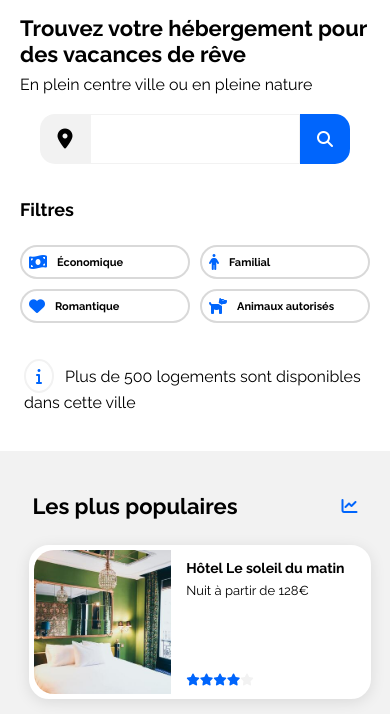
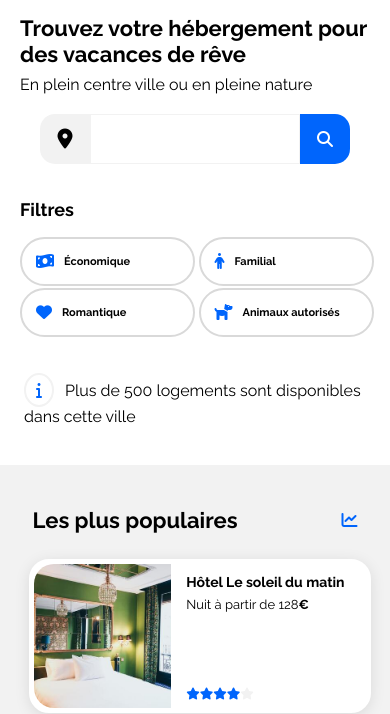
Before and after one commit to mel0ness/Project-3, a plain HTML site: page index.html in a window 390 px wide. Shown: the part 138-852 px from the top of the page. Drawn offline with Linux system fonts and the light colour scheme.

Commit message:
plus que les cards

```diff
--- a/css/style.css
+++ b/css/style.css
@@ -193,23 +193,18 @@ button {
 
 .filters {
   display: flex;
-  flex-direction: row;
-  width: 860px;
   justify-content: flex-start;
+  width: 1000px;
+  max-width: 100%;
   margin-bottom: 36px;
-  gap: 2%;
+  gap: 5%;
 }
 
 .filters h2 {
   font-size: 18px;
 }
 
-.grid-line {
-  display: flex;
-  gap: 20px;
-}
-
-.filters .grid-line div {
+.filters div {
   display: flex;
   align-items: center;
   font-weight: 700;
@@ -220,7 +215,7 @@ button {
   gap: 10px;
 }
 
-.filters .grid-line div:hover {
+.filters div:hover {
   background-color: #deebff;
   cursor: pointer;
 }
@@ -240,6 +235,10 @@ button {
 }
 
 /* carte-1  */
+
+.euros {
+  font-weight: 600;
+}
 
 .components {
   display: flex;
@@ -442,16 +441,12 @@ ________________________________________________________________________________
   /* filtres */
 
   .filters {
-    gap: 10px;
+    gap: 1%;
     max-width: 100%;
   }
 
-  .filters .grid-line {
-    gap: 10px;
-  }
-
-  .filters .grid-line div {
-    padding: 7px 7px 7px 7px;
+  .filters div {
+    padding: 12px 12px 12px 12px;
   }
 
   /* carte-2 */
@@ -476,15 +471,15 @@ ________________________________________________________________________________
   /* carte-3 */
 
   .three {
-    height: 267px;
+    height: 274px;
   }
   .three img {
     height: 211px;
   }
   .three h3 {
-    margin: 0;
-    text-align: center;
+    margin: 10px 10px 0 10px;
   }
+
   /* logements et plus popuaires */
 
   .logements {
@@ -571,20 +566,19 @@ ________________________________________________________________________________
   /* filtres */
 
   .filters {
-    flex-direction: column;
-    align-items: baseline;
+    display: grid;
+    grid-template-columns: 50% 50%;
+    grid-template-rows: 1fr 1fr 1fr;
     max-width: 100%;
   }
 
-  .grid-line {
-    justify-content: center;
-    width: 100%;
+  .filters div {
+    font-size: 11px;
+    padding: 14px 14px 14px 14px;
   }
 
-  .filters .grid-line div {
-    font-size: 11px;
-    width: 220px;
-    max-width: 70%;
+  .filters h2 {
+    grid-column: 1 / span 2;
   }
 
   /* carte-1 */
--- a/index.html
+++ b/index.html
@@ -42,14 +42,10 @@
                 <!-- filtres -->
                 <article class="filters">
                     <h2>Filtres</h2>
-                    <div class="grid-line">
-                        <div><i class="fa-solid fa-money-bill-wave"></i>Économique</div>
-                        <div><i class="fa-sharp fa-solid fa-person"></i>Familial</div>
-                    </div>
-                    <div class="grid-line">
-                        <div><i class="fa-solid fa-heart"></i>Romantique</div>
-                        <div><i class="fa-solid fa-dog"></i>Animaux autorisés</div>
-                    </div>
+                    <div><i class="fa-solid fa-money-bill-wave"></i>Économique</div>
+                    <div><i class="fa-sharp fa-solid fa-person"></i>Familial</div>
+                    <div><i class="fa-solid fa-heart"></i>Romantique</div>
+                    <div><i class="fa-solid fa-dog"></i>Animaux autorisés</div>
                 </article>
 
                 <!-- infos -->
@@ -70,7 +66,7 @@
                                         alt="Photos hébergements Markus Loke" title="photo non contractuelle"></div>
 
                                 <h3>Auberge La Canebière</h3>
-                                <p>Nuit à partir de 25€</p>
+                                <p>Nuit à partir de 25<span class=euros>€</span></p>
                                 <p class="star-line"><i class="fa-solid fa-star"></i><i class="fa-solid fa-star"></i><i
                                         class="fa-solid fa-star"></i><i class="fa-solid fa-star"></i><i
                                         class="fa-solid fa-star last-star"></i>
@@ -83,7 +79,7 @@
                                         alt="Photos hébergements Fred Kleber" title="photo non contractuelle"></div>
 
                                 <h3>Hôtel du port</h3>
-                                <p>Nuit à partir de 52€</p>
+                                <p>Nuit à partir de 52<span class=euros>€</span></p>
                                 <p class="star-line"><i class="fa-solid fa-star"></i><i class="fa-solid fa-star"></i><i
                                         class="fa-solid fa-star"></i><i class="fa-solid fa-star"></i><i
                                         class="fa-solid fa-star last-star"></i>
@@ -96,7 +92,7 @@
                                         alt="Photos hébergements Reisetopia" title="photo non contractuelle"></div>
 
                                 <h3>Hôtel Les mouettes</h3>
-                                <p>Nuit à partir de 76€</p>
+                                <p>Nuit à partir de 76<span class=euros>€</span></p>
                                 <p class="star-line"><i class="fa-solid fa-star"></i><i class="fa-solid fa-star"></i><i
                                         class="fa-solid fa-star"></i><i class="fa-solid fa-star"></i><i
                                         class="fa-solid fa-star last-star"></i>
@@ -110,7 +106,7 @@
                                         alt="Photos hébergements Annie Spratt" title="photo non contractuelle"></div>
 
                                 <h3>Hôtel de la mer</h3>
-                                <p>Nuit à partir de 46€</p>
+                                <p>Nuit à partir de 46<span class=euros>€</span></p>
                                 <p class="star-line"><i class="fa-solid fa-star"></i><i class="fa-solid fa-star"></i><i
                                         class="fa-solid fa-star"></i><i class="fa-solid fa-star"></i><i
                                         class="fa-solid fa-star last-star"></i>
@@ -123,7 +119,7 @@
                                         alt="Photos hébergements Nicate Lee" title="photo non contractuelle"></div>
 
                                 <h3>Auberge Le Panier</h3>
-                                <p>Nuit à partir de 23€</p>
+                                <p>Nuit à partir de 23<span class=euros>€</span></p>
                                 <p class="star-line"><i class="fa-solid fa-star"></i><i class="fa-solid fa-star"></i><i
                                         class="fa-solid fa-star"></i><i class="fa-solid fa-star"></i><i
                                         class="fa-solid fa-star last-star"></i>
@@ -136,7 +132,7 @@
                                         alt="Photos hébergements Febrian Zakaria" title="photo non contractuelle"></div>
 
                                 <h3>Hôtel Chez Amina</h3>
-                                <p>Nuit à partir de 96€</p>
+                                <p>Nuit à partir de 96<span class=euros>€</span></p>
                                 <p class="star-line"><i class="fa-solid fa-star"></i><i class="fa-solid fa-star"></i><i
                                         class="fa-solid fa-star"></i><i class="fa-solid fa-star"></i><i
                                         class="fa-solid fa-star last-star"></i>
@@ -159,7 +155,7 @@
                                         alt="Photos hébergements Emile Guillemot" title="photo non contractuelle"></div>
                                 <div class="two-flex">
                                     <h3>Hôtel Le soleil du matin</h3>
-                                    <p>Nuit à partir de 128€</p>
+                                    <p>Nuit à partir de 128<span class=euros>€</span></p>
                                     <p class="stars"><i class="fa-solid fa-star"></i><i class="fa-solid fa-star"></i><i
                                             class="fa-solid fa-star"></i><i class="fa-solid fa-star"></i><i
                                             class="fa-solid fa-star last-star"></i>
@@ -172,7 +168,7 @@
                                         alt="Photos hébergements Aw Creative" title="photo non contractuelle"></div>
                                 <div class="two-flex">
                                     <h3>Chambres d'hôtes Au coeur de l'eau</h3>
-                                    <p>Nuit à partir de 71€</p>
+                                    <p>Nuit à partir de 71<span class=euros>€</span></p>
                                     <p class="stars"><i class="fa-solid fa-star"></i><i class="fa-solid fa-star"></i><i
                                             class="fa-solid fa-star"></i><i class="fa-solid fa-star"></i><i
                                             class="fa-solid fa-star last-star"></i>
@@ -185,7 +181,7 @@
                                         alt="Photos hébergements Febrian Zakaria" title="photo non contractuelle"></div>
                                 <div class="two-flex">
                                     <h3>Hôtel Bleu et Blanc</h3>
-                                    <p>Nuit à partir de 68€</p>
+                                    <p>Nuit à partir de 68<span class=euros>€</span></p>
                                     <p class="stars"><i class="fa-solid fa-star"></i><i class="fa-solid fa-star"></i><i
                                             class="fa-solid fa-star"></i><i class="fa-solid fa-star"></i><i
                                             class="fa-solid fa-star last-star"></i>
```
